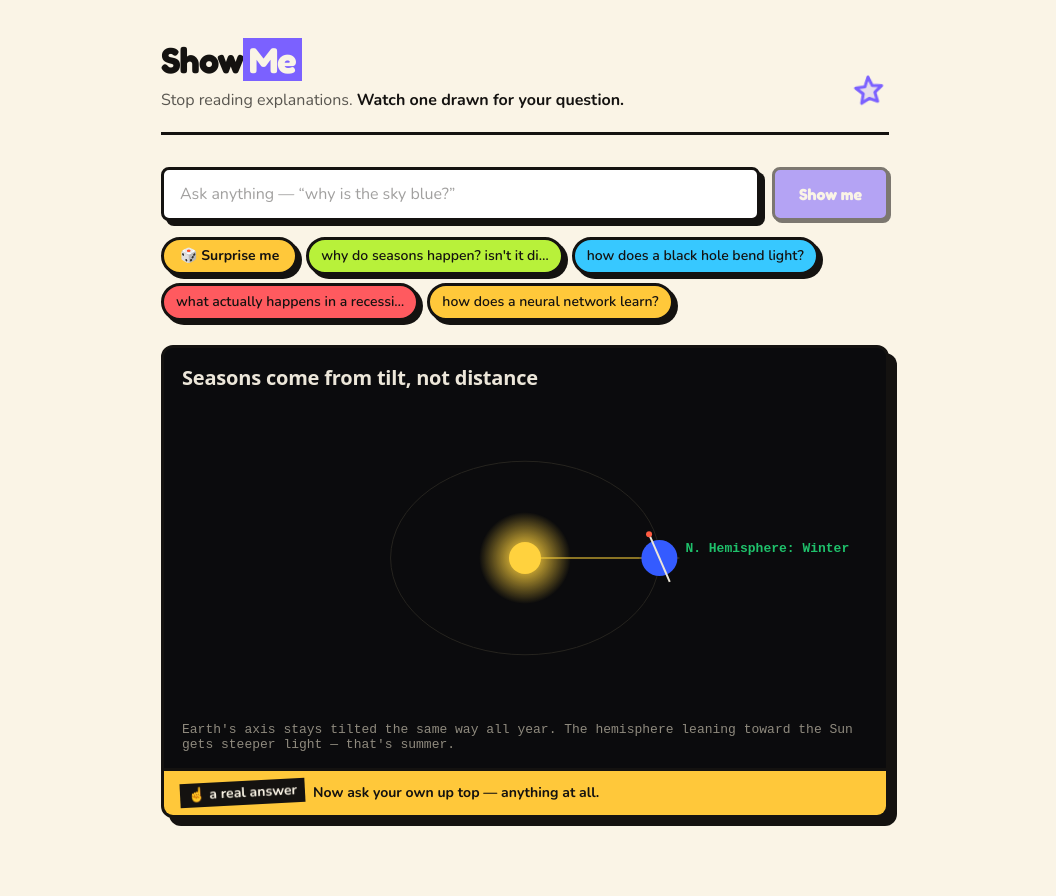
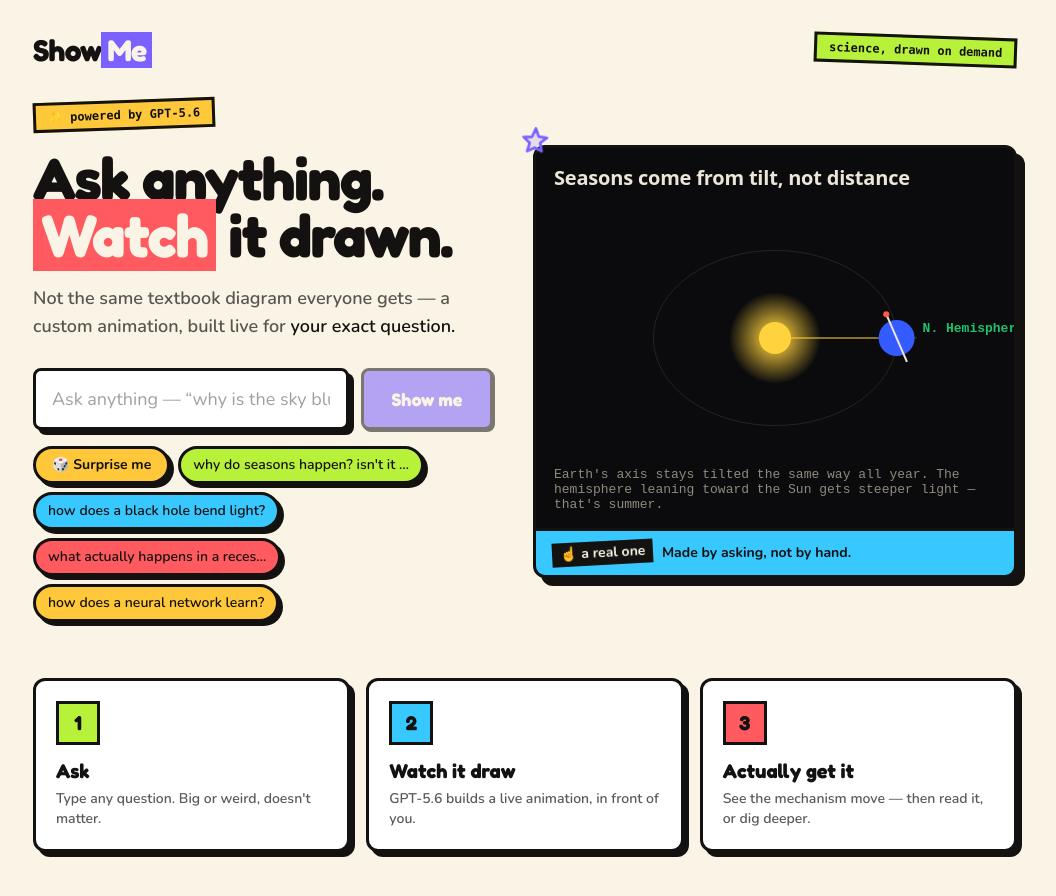
Before and after one commit to santoshcheethiralame-dot/ShowMe, a Next.js app: page / in a window 1280 px wide. Shown: the top 896 px of the page, without its empty margins (115-1171 px from the left). Built offline with nearby package versions, Linux system fonts and the light colour scheme.

Commit message:
Compose a proper neobrutalist landing hero
Give the landing a real hero: a big headline with the example animation
beside it, sticker badges and a doodle star, and a three-step how-it-works
strip below, so the page reads as designed instead of a lone input.

```diff
--- a/app/page.tsx
+++ b/app/page.tsx
@@ -115,23 +115,10 @@ export default function Home() {
 
   const surprise = () => ask(SURPRISES[Math.floor(tick + Date.now()) % SURPRISES.length]);
 
-  return (
-    <main className="mx-auto flex w-full max-w-3xl flex-1 flex-col px-5 py-10">
-      {/* Header */}
-      <header className="mb-8 flex items-end justify-between border-b-[3px] border-ink pb-5">
+  const landing = phase === "idle" && !html;
+
+  const askBar = (
     <div>
-          <h1 className="font-display text-4xl font-bold tracking-tight">
-            Show<span className="bg-violet px-1.5 text-paper">Me</span>
-          </h1>
-          <p className="mt-2 font-body text-ink/70">
-            Stop reading explanations.{" "}
-            <span className="font-bold text-ink">Watch one drawn for your question.</span>
-          </p>
-        </div>
-        <Star className="bob hidden h-10 w-10 text-violet sm:block" />
-      </header>
-
-      {/* Ask row */}
       <div className="flex flex-col gap-3 sm:flex-row">
         <label htmlFor="ask" className="sr-only">
           Ask a question to visualize
@@ -143,12 +130,12 @@ export default function Home() {
           onKeyDown={(e) => e.key === "Enter" && ask(q, prior)}
           placeholder={html ? "Ask a follow-up…" : "Ask anything — “why is the sky blue?”"}
           disabled={phase === "drawing"}
-          className="brut flex-1 rounded-lg border-[3px] border-ink bg-white px-4 py-3 text-ink outline-none placeholder:text-ink/40 disabled:opacity-60"
+          className="brut flex-1 rounded-lg border-[3px] border-ink bg-white px-4 py-3.5 text-lg text-ink outline-none placeholder:text-ink/40 disabled:opacity-60"
         />
         <button
           onClick={() => ask(q, prior)}
           disabled={phase === "drawing" || !q.trim()}
-          className="brut-btn rounded-lg border-[3px] border-ink bg-violet px-6 py-3 font-display font-bold text-paper"
+          className="brut-btn rounded-lg border-[3px] border-ink bg-violet px-7 py-3.5 font-display text-lg font-bold text-paper"
         >
           {phase === "drawing" ? "Drawing…" : "Show me"}
         </button>
@@ -170,39 +157,96 @@ export default function Home() {
                 className="brut-btn rounded-full border-[3px] border-ink px-3 py-1.5 text-sm font-semibold"
                 style={{ background: ["#b8f13a", "#37c8ff", "#ff5a5f", "#ffc83a"][i % 4] }}
               >
-                {e.length > 36 ? e.slice(0, 34) + "…" : e}
+                {e.length > 34 ? e.slice(0, 32) + "…" : e}
               </button>
             ))}
         </div>
       )}
+    </div>
+  );
+
+  return (
+    <main className="mx-auto flex w-full max-w-5xl flex-1 flex-col px-5 py-8">
+      {/* Top bar */}
+      <header className="mb-8 flex items-center justify-between">
+        <h1 className="font-display text-3xl font-bold tracking-tight">
+          Show<span className="bg-violet px-1.5 text-paper">Me</span>
+        </h1>
+        <span className="hidden rotate-[2deg] border-[3px] border-ink bg-lime px-3 py-1 font-mono text-xs font-bold sm:block">
+          science, drawn on demand
+        </span>
+      </header>
 
       {err && (
-        <p role="alert" className="mt-4 border-[3px] border-ink bg-coral px-3 py-2 font-bold text-paper">
+        <p role="alert" className="mb-4 border-[3px] border-ink bg-coral px-3 py-2 font-bold text-paper">
           {err}
         </p>
       )}
 
-      {/* Hero showcase — a real answer, already running */}
-      {phase === "idle" && !html && (
-        <figure className="pop m-0 mt-6">
+      <p aria-live="polite" className="sr-only">
+        {phase === "drawing" ? "Drawing your answer, please wait." : phase === "done" ? "Your animation is ready." : ""}
+      </p>
+
+      {/* LANDING — big composed hero */}
+      {landing ? (
+        <>
+          <section className="grid items-center gap-8 lg:grid-cols-[1fr_1.05fr] lg:gap-10">
+            <div className="relative">
+              <span className="mb-5 inline-block rotate-[-2deg] border-[3px] border-ink bg-sun px-3 py-1 font-mono text-xs font-bold">
+                ✨ powered by GPT-5.6
+              </span>
+              <h2 className="font-display text-5xl font-bold leading-[0.95] tracking-tight sm:text-6xl">
+                Ask anything.{" "}
+                <span className="bg-coral px-2 text-paper [box-decoration-break:clone]">Watch</span>{" "}
+                it drawn.
+              </h2>
+              <p className="mt-5 max-w-md text-lg font-semibold text-ink/70">
+                Not the same textbook diagram everyone gets — a custom animation, built live for
+                <span className="text-ink"> your exact question.</span>
+              </p>
+              <div className="mt-7">{askBar}</div>
+            </div>
+
+            <figure className="pop relative m-0">
+              <Star className="bob absolute -left-4 -top-4 z-10 h-9 w-9 text-violet" />
               <div className="brut-lg overflow-hidden rounded-xl border-[3px] border-ink bg-slate">
                 <iframe
                   srcDoc={FIXTURES[0].html}
                   sandbox="allow-scripts"
                   title="Example animation: why do seasons happen"
-              className="h-[420px] w-full"
+                  className="h-[380px] w-full"
                 />
-            <figcaption className="flex items-center gap-2 border-t-[3px] border-ink bg-sun px-4 py-2.5 text-sm font-bold text-ink">
-              <span className="rotate-[-3deg] bg-ink px-2 py-0.5 text-paper">☝ a real answer</span>
-              <span>Now ask your own up top — anything at all.</span>
+                <figcaption className="flex items-center gap-2 border-t-[3px] border-ink bg-sky px-4 py-2.5 text-sm font-bold text-ink">
+                  <span className="rotate-[-3deg] bg-ink px-2 py-0.5 text-paper">☝ a real one</span>
+                  <span>Made by asking, not by hand.</span>
                 </figcaption>
               </div>
             </figure>
+          </section>
+
+          {/* How it works */}
+          <section className="mt-14 grid gap-4 sm:grid-cols-3">
+            {[
+              { n: "1", t: "Ask", d: "Type any question. Big or weird, doesn't matter.", c: "#b8f13a" },
+              { n: "2", t: "Watch it draw", d: "GPT-5.6 builds a live animation, in front of you.", c: "#37c8ff" },
+              { n: "3", t: "Actually get it", d: "See the mechanism move — then read it, or dig deeper.", c: "#ff5a5f" },
+            ].map((s) => (
+              <div key={s.n} className="brut rounded-xl border-[3px] border-ink bg-white p-5">
+                <span
+                  className="flex h-11 w-11 items-center justify-center border-[3px] border-ink font-display text-xl font-bold"
+                  style={{ background: s.c }}
+                >
+                  {s.n}
+                </span>
+                <h3 className="mt-3 font-display text-xl font-bold">{s.t}</h3>
+                <p className="mt-1 text-sm font-semibold text-ink/70">{s.d}</p>
+              </div>
+            ))}
+          </section>
+        </>
+      ) : (
+        askBar
       )}
-
-      <p aria-live="polite" className="sr-only">
-        {phase === "drawing" ? "Drawing your answer, please wait." : phase === "done" ? "Your animation is ready." : ""}
-      </p>
 
       <div className="mt-6 flex-1">
         {/* DRAWING — guess-first + playful sketch indicator */}
```
Lines whose indentation alone changed are shown as unchanged.
